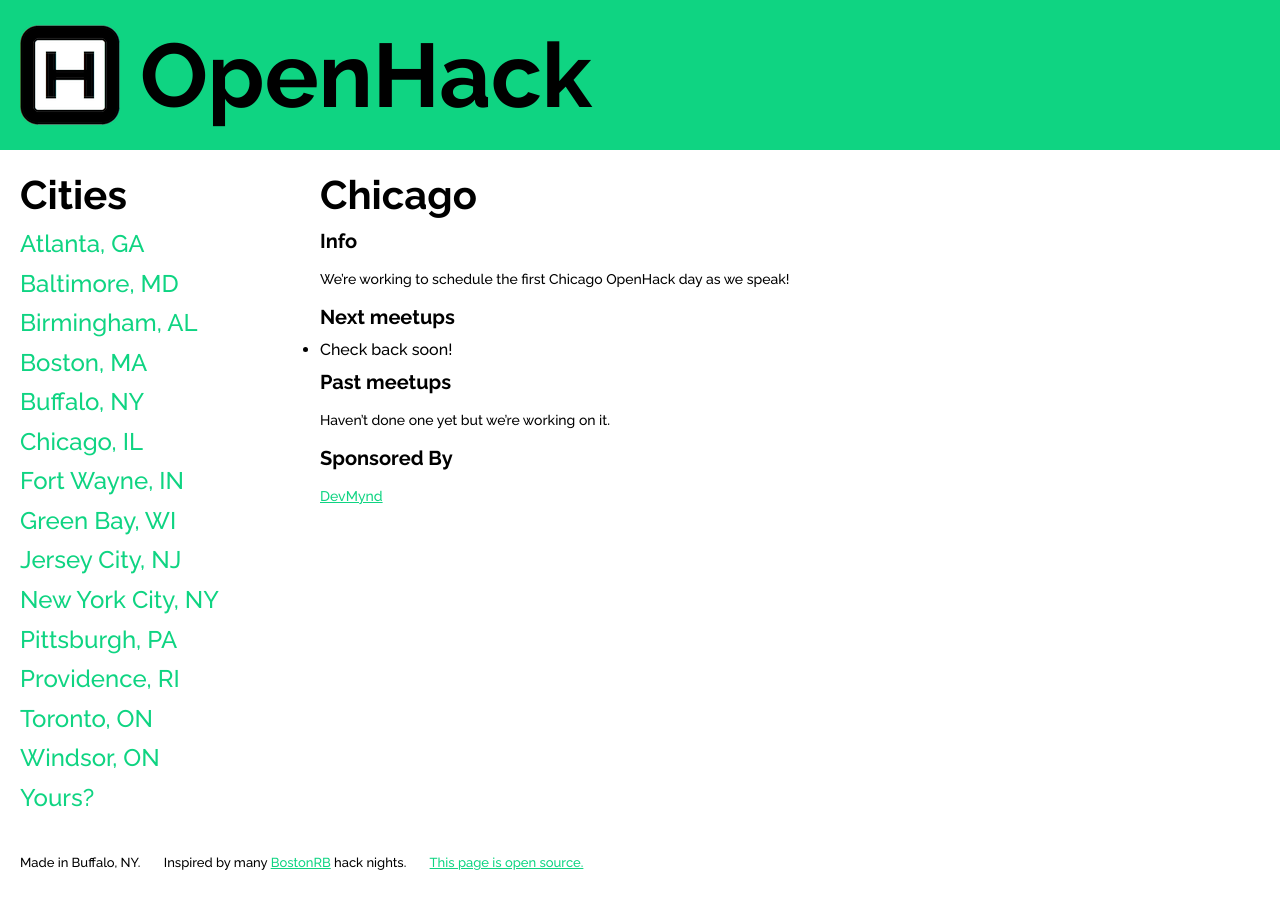
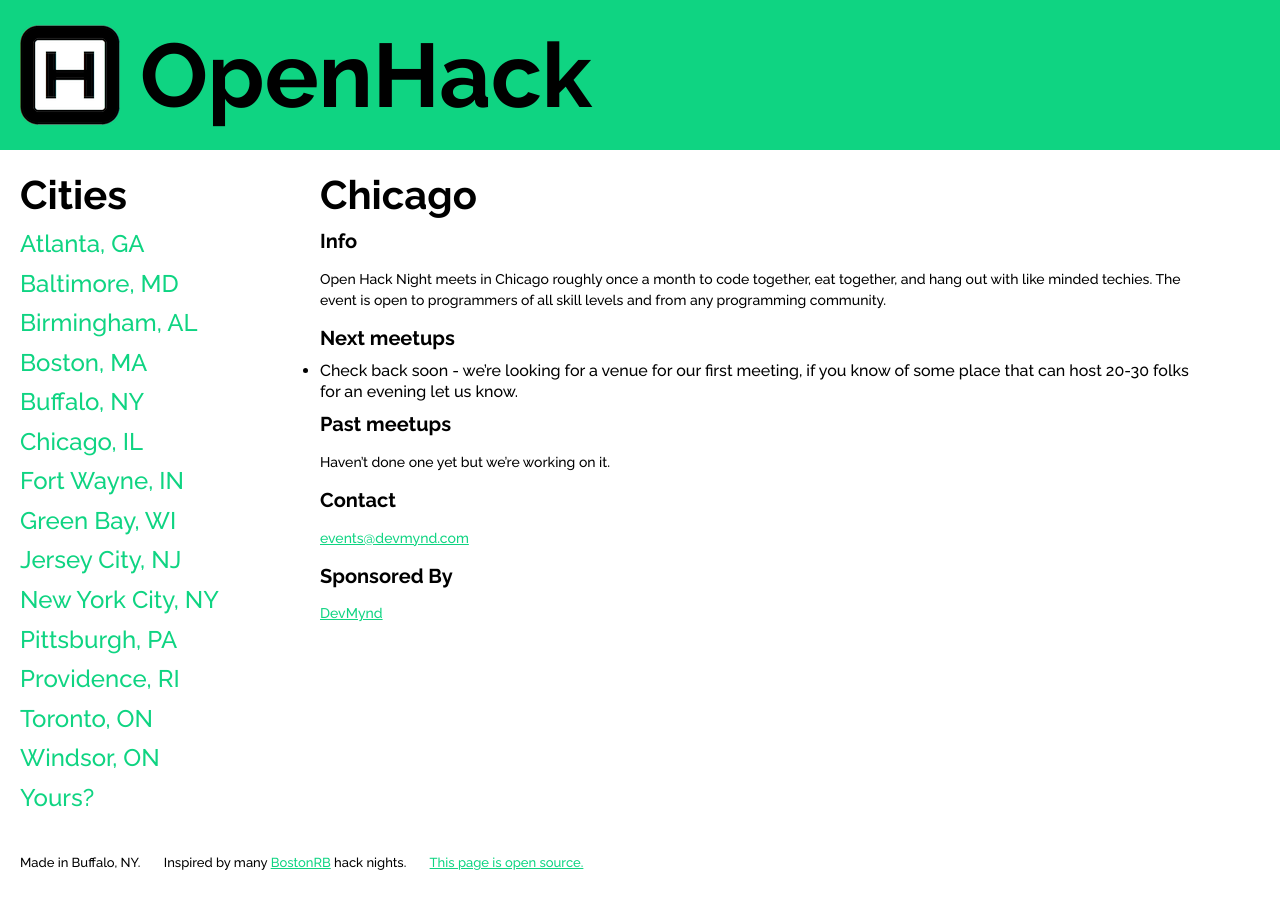
Before and after one commit to OpenHack/openhack.github.com, a Jekyll site: the page built from chicago/index.markdown, in a window 1280 px wide. Built offline with Jekyll 4.4.1, drawn with Linux system fonts in a browser that asks for light colours; Markdown is read by kramdown in place of the engine named in the settings; comment, search, counter and statistics services are not loaded.

Commit message:
added more detail about Chicago's meeting

```diff
--- a/chicago/index.markdown
+++ b/chicago/index.markdown
@@ -7,16 +7,24 @@ title: OpenHack - chicago
 
 ### Info
 
-We're working to schedule the first Chicago OpenHack day as we speak!
+Open Hack Night meets in Chicago roughly once a month to code together,
+eat together, and hang out with like minded techies.  The event is open
+to programmers of all skill levels and from any programming community.
 
 ### Next meetups
 
-* Check back soon!
+* Check back soon - we're looking for a venue for our first meeting, if
+  you know of some place that can host 20-30 folks for an evening let us
+know.
 
 ### Past meetups
 
 Haven't done one yet but we're working on it.
 
+### Contact
+
+[events@devmynd.com](mailto:events@devmynd.com)
+
 ### Sponsored By
 
 [DevMynd](http://devmynd.com)
```
